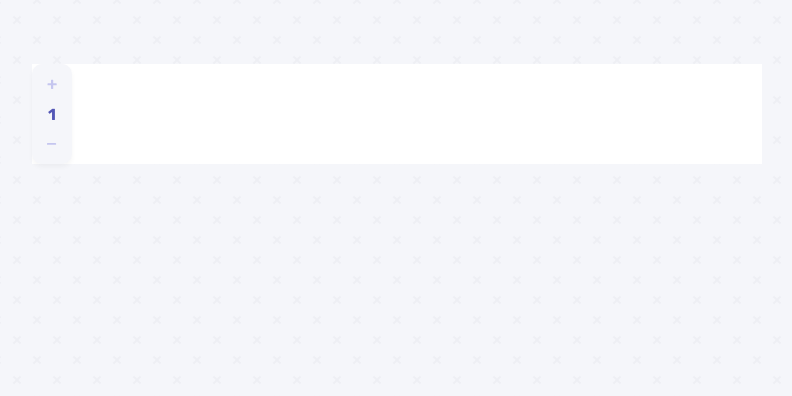
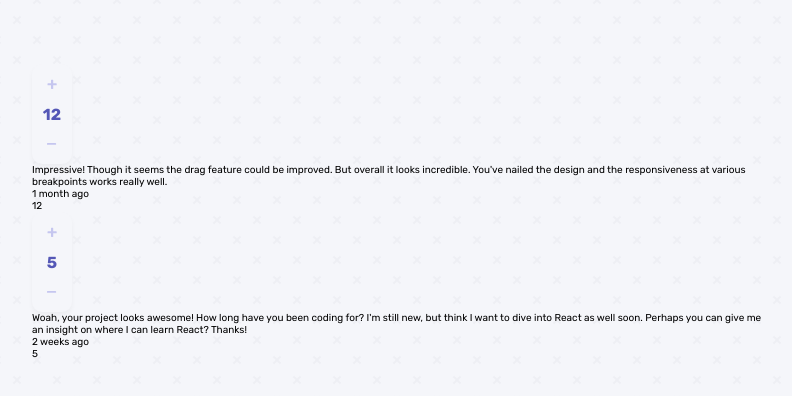
Before and after one commit to adarshcodes/interective-comment-section, a React (Create React App) app: page / in a window 1280 px wide. Shown: the top 396 px of the page, without its empty margins (243-1035 px from the left). Built offline with nearby package versions, Linux system fonts and the light colour scheme.

Commit message:
displaying vote counter data

```diff
--- a/src/App.js
+++ b/src/App.js
@@ -6,13 +6,22 @@
 
 // importing Components
 import Comment from "./components/Comment";
+import user from "./userData";
 
 function App() {
+	const userComment = user.comments.map((comm) => {
+		return (
+			<Comment
+				key={comm.id}
+				content={comm.content}
+				time={comm.createdAt}
+				score={comm.score}
+			/>
+		);
+	});
 	return (
 		<main className="app">
-			<section className="app-container">
-				<Comment />
-			</section>
+			<section className="app-container">{userComment}</section>
 		</main>
 	);
 }
--- a/src/components/Comment.jsx
+++ b/src/components/Comment.jsx
@@ -2,10 +2,13 @@
 import "../assets/sass/main.css";
 import VoteCounter from "./VoteCounter";
 
-export default function Comment() {
+export default function Comment({ content, time, score }) {
 	return (
-		<div className="comment-box">
-			<VoteCounter />
+		<div>
+			<VoteCounter score={score} />
+			<div>{content}</div>
+			<div>{time}</div>
+			<div>{score}</div>
 		</div>
 	);
 }
--- a/src/components/VoteCounter.jsx
+++ b/src/components/VoteCounter.jsx
@@ -4,9 +4,9 @@
 import Plus from "../assets/images/icon-plus.svg";
 import Minus from "../assets/images/icon-minus.svg";
 
-export default function VoteCounter() {
+export default function VoteCounter({ score }) {
 	// creating counter state
-	const [votes, setVotes] = useState(1);
+	const [votes, setVotes] = useState(score);
 
 	// updating counter value
 
```
